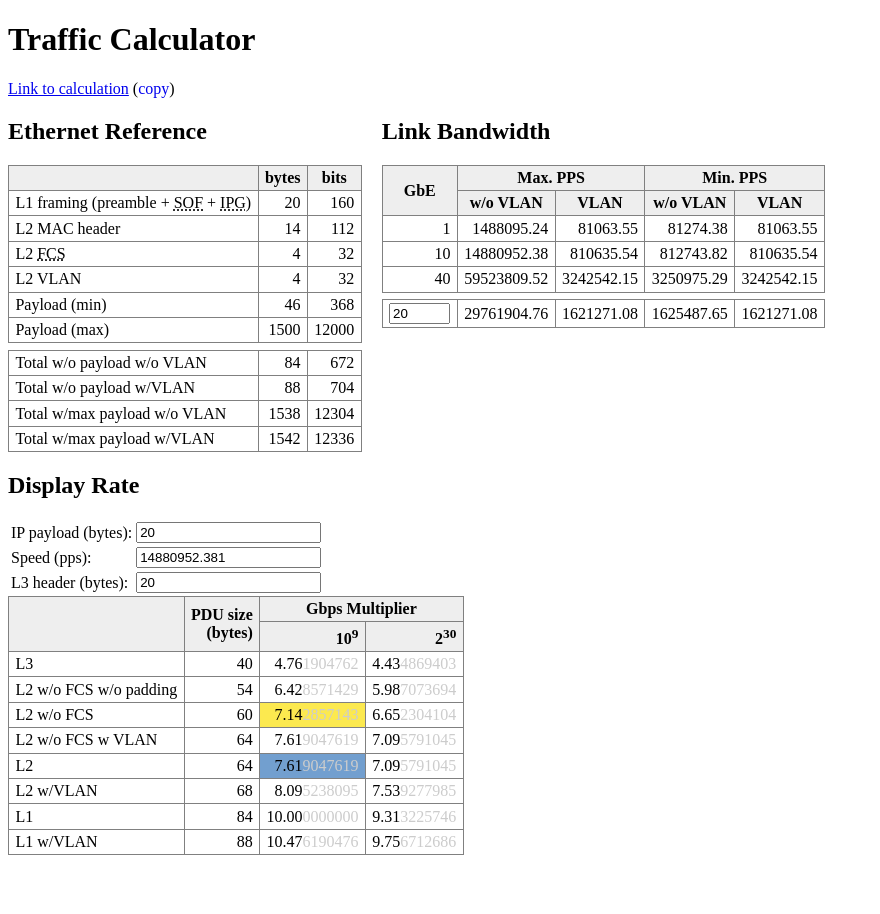
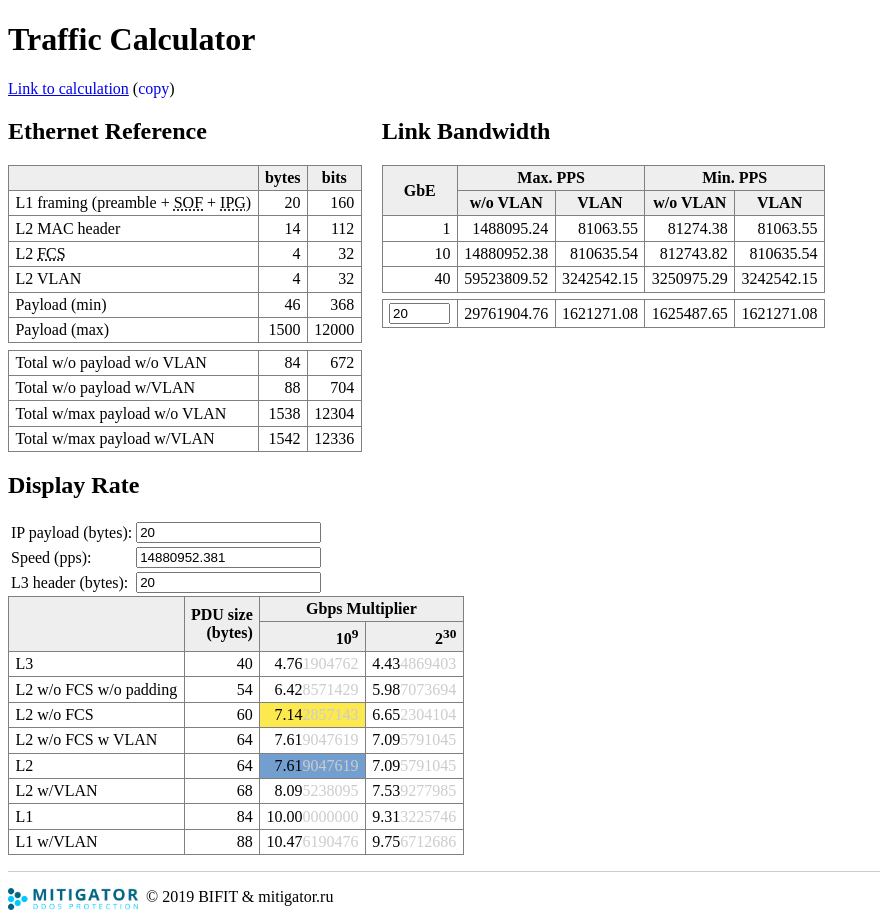
Before and after one commit to BIFIT/rate-calc, a plain HTML site: page index.html in a window 1280 px wide. Shown: the whole page, without its empty margins (0-880 px from the left). Before the commit the page ends 863 px from the top, so only its background shows below. Drawn offline with Linux system fonts and the light colour scheme.

Commit message:
calc: copyright & branding

```diff
--- a/index.html
+++ b/index.html
@@ -5,6 +5,9 @@
     <meta name="author" content="Gleb Hohlov, Dmitry Kozlyuk (HTML version)">
     <meta name="copyright" content="BIFIT">
     <meta name="description" content="Link bandwidth and traffic rate calculator">
+    <link rel="icon" sizes="192x192" href="/img/favicon/192.png">
+    <link rel="icon" sizes="32x32" href="/img/favicon/32.png">
+    <link rel="icon" sizes="16x16" href="/img/favicon/16.png">
     <title>Bandwidth Calculator</title>
     <script>
         <!--
@@ -298,6 +301,21 @@
             width: 4em;
         }
 
+        footer {
+            margin-top: 1em;
+            padding-top: 1em;
+            border-top: 1px solid #ccc;
+        }
+
+        #logo {
+            float: left;
+            width: 130px;
+            vertical-align: middle;
+        }
+        #copyright {
+            margin-left: 0.5em;
+        }
+
         a.action {
             text-decoration: none;
         }
@@ -480,5 +498,10 @@
             </tbody>
         </table>
     </section>
+
+    <footer>
+        <a href="http://mitigator.ru"><img id="logo" src="img/logo.png"/></a>
+        <span id="copyright">&copy; 2019 BIFIT &amp;&nbsp;mitigator.ru</span>
+    </footer>
 </body>
 </html>
```
Also changed, not shown: img/favicon/16.png (added), img/favicon/192.png (added), img/favicon/32.png (added), img/logo.png (added).
